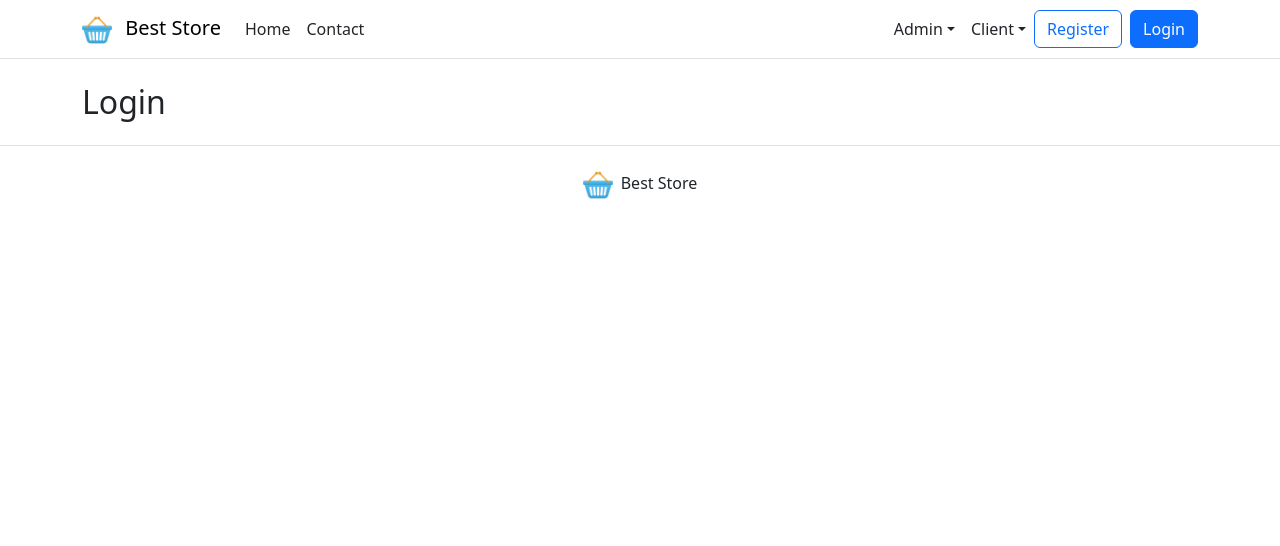
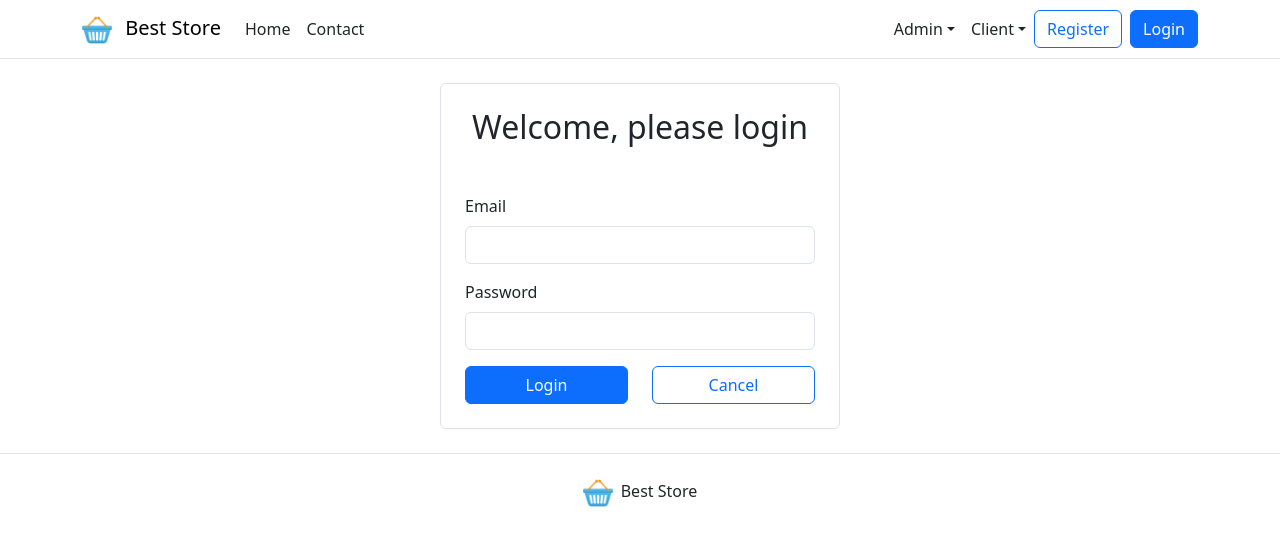
Before and after one commit to gus-pi/react-shop, a React (Vite) app: page /auth/login in a window 1280 px wide. Shown: the top 546 px of the page. Built offline with nearby package versions, Linux system fonts and the light colour scheme.

Commit message:
add login page

```diff
--- a/src/pages/auth/Login.tsx
+++ b/src/pages/auth/Login.tsx
@@ -1,9 +1,80 @@
-function Login() {
+import { Link, useNavigate } from 'react-router-dom';
+
+export default function Login() {
+  const navigate = useNavigate();
+  //const { userCredentials, setUserCredentials } = useContext(AppContext)
+
+  // if (userCredentials) {
+  //     return <Navigate to="/" />
+  // }
+
+  async function handleSubmit(event: any) {
+    event.preventDefault();
+
+    let email = event.target.email.value;
+    let password = event.target.password.value;
+
+    if (!email || !password) {
+      alert('Please fill the login form');
+      return;
+    }
+
+    const credentials = { email, password };
+
+    try {
+      const response = await fetch('http://localhost:3000/login', {
+        method: 'POST',
+        headers: {
+          'Content-Type': 'application/json',
+        },
+        body: JSON.stringify(credentials),
+      });
+
+      const data = await response.json();
+
+      if (response.ok) {
+        console.log('server response: ', data);
+        // setUserCredentials(data)
+        // redirect the user
+        navigate('/');
+      } else {
+        alert('Unable to login: ' + data);
+      }
+    } catch (error) {
+      alert('Unable to connect to the server');
+    }
+  }
+
   return (
     <div className="container my-4">
-      <h2>Login</h2>
+      <div className="mx-auto rounded border p-4" style={{ width: '400px' }}>
+        <h2 className="text-center mb-5">Welcome, please login</h2>
+
+        <form onSubmit={handleSubmit}>
+          <div className="mb-3">
+            <label className="form-label">Email</label>
+            <input className="form-control" name="email" />
+          </div>
+
+          <div className="mb-3">
+            <label className="form-label">Password</label>
+            <input className="form-control" type="password" name="password" />
+          </div>
+
+          <div className="row">
+            <div className="col d-grid">
+              <button type="submit" className="btn btn-primary">
+                Login
+              </button>
+            </div>
+            <div className="col d-grid">
+              <Link className="btn btn-outline-primary" to="/" role="button">
+                Cancel
+              </Link>
+            </div>
+          </div>
+        </form>
+      </div>
     </div>
   );
 }
-
-export default Login;
```
